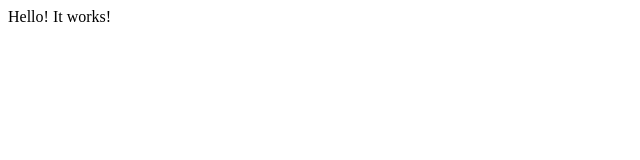
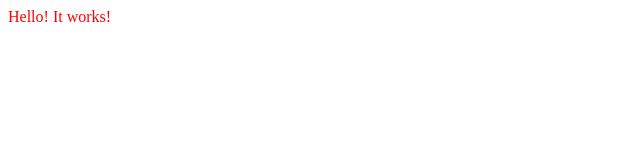
Before and after one commit to jpatrick7926/J-Comm, a React app: page / in a window 1280 px wide. Shown: the top 160 px of the page, without its empty margins (0-640 px from the left). Built offline with nearby package versions, Linux system fonts and the light colour scheme; the HTML template or start-up script is replaced by a standard one.

Commit message:
adding sass file and sass loaders to webpack.config.js

```diff
--- a/package.json
+++ b/package.json
@@ -31,7 +31,10 @@
     "@babel/preset-env": "^7.13.15",
     "@babel/preset-react": "^7.13.13",
     "babel-loader": "^8.2.2",
+    "css-loader": "^5.2.1",
     "node-sass": "^5.0.0",
+    "sass-loader": "^11.0.1",
+    "style-loader": "^2.0.0",
     "webpack": "^5.31.0",
     "webpack-cli": "^4.6.0"
   }
--- a/src/index.jsx
+++ b/src/index.jsx
@@ -1,5 +1,6 @@
 import React from 'react';
 import ReactDom from 'react-dom';
+import './styles/app.scss';
 
 class App extends React.Component {
   constructor(props){
@@ -12,7 +13,7 @@ class App extends React.Component {
 
   render() {
     return (
-      <div>
+      <div className="container">
         Hello! It works!
       </div>
     )
--- /dev/null
+++ b/src/styles/app.scss
@@ -0,0 +1,4 @@
+
+.container{
+  color: red;
+}
--- a/webpack.config.js
+++ b/webpack.config.js
@@ -18,8 +18,18 @@ var config = {
         options: {
           presets: ['@babel/preset-react', '@babel/preset-env']
         }
+      },
+      {
+        test: /\.s[ac]ss$/i,
+        use: [
+          // Creates `style` nodes from JS strings
+          "style-loader",
+          // Translates CSS into CommonJS
+          "css-loader",
+          // Compiles Sass to CSS
+          "sass-loader",
+        ]
       }
-
     ]
   }
 }
```
